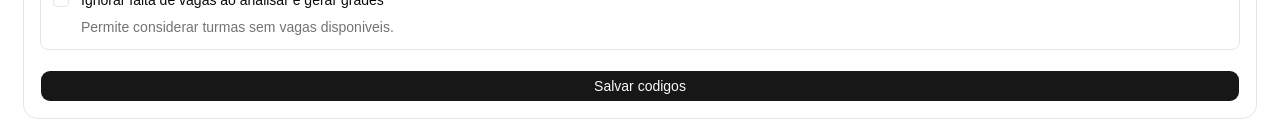
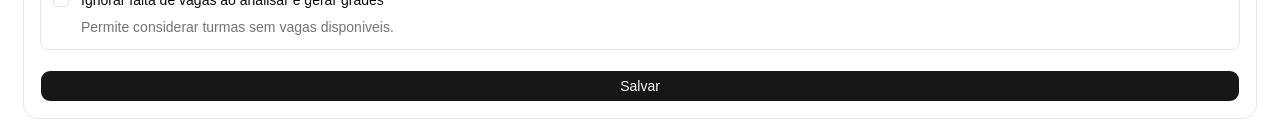
Before and after one commit to luizfneves404/autograde, a React (Vite) app: page /preferences in a window 1280 px wide. Shown: the part 501-641 px from the top of the page. Built offline with nearby package versions, Linux system fonts and the light colour scheme.

Commit message:
button label

```diff
--- a/src/features/preferences/preferences-page.tsx
+++ b/src/features/preferences/preferences-page.tsx
@@ -108,7 +108,7 @@ function DestinationCodesForm({
 						)}
 					</form.AppField>
 					<form.AppForm>
-						<form.SubmitButton>Salvar codigos</form.SubmitButton>
+						<form.SubmitButton>Salvar</form.SubmitButton>
 					</form.AppForm>
 				</FieldGroup>
 			</FieldSet>
```
Also changed, not shown: 1 other file (tests, documents, lock files or other folders).
